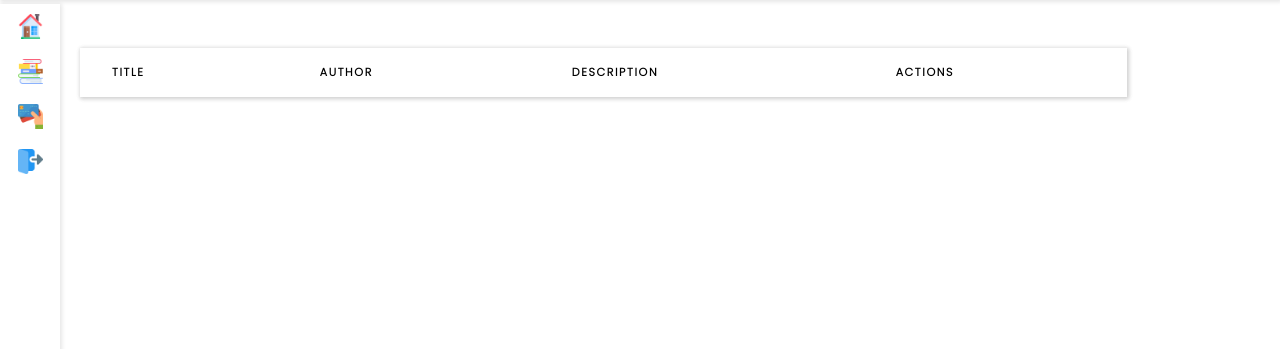
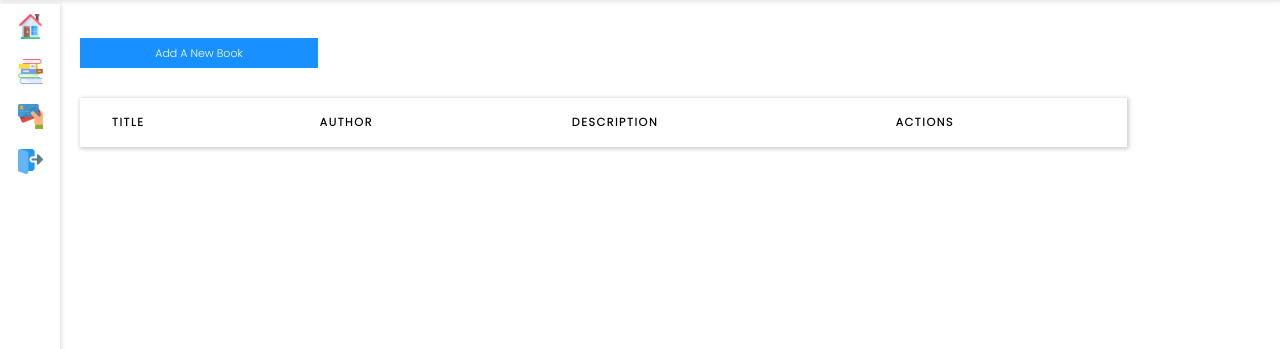
Before and after one commit to devenEden/django-library-app, a Django app: page /books/book-requests/1/ in a window 1280 px wide. Shown: the part 104-453 px from the top of the page. Run offline with Django 4.2, Linux system fonts and the light colour scheme; data comes from the database, SQL or seed files in the repository; lists and menus that the app fills with data are empty; some libraries are stand-ins or nearby versions.

```diff
--- a/templates/books/book_requests.html
+++ b/templates/books/book_requests.html
@@ -2,6 +2,7 @@
 {% load static %}
 {% block content %}
 
+{% if user_role.role == 'Student' %}
 <div class="student-books-container">
     {% for book in books %}
     <div class="book-card">
@@ -19,6 +20,7 @@
 </div>
 
 <div class="">
+    <a class="button-primary" href="{% url 'create_book' %}">Add A New Book</a>
     <table class="books-table-container">
         <thead>
             <tr>
@@ -39,5 +41,45 @@
         </tbody>
     </table>
 </div>
+{% else %}
+<div class="student-books-container">
+    {% for book in books %}
+    <div class="book-card">
+        <div class="book-card-image-container">
+            <image class="book-card-image" src="{% static 'images/studentBook.png' %}" alt="">
+        </div>
+        <div class="book-card-text">
+            <h3>{{ book.title }}</h3>
+            <p>{{ book.description}}</p>
+            <p class="small-student-text">By {{ book.author }}</p>
+            <a class="edit-button" href="">Borrow</a>
+        </div>
+    </div>
+    {% endfor %}
+</div>
+
+<div class="">
+    <a class="button-primary" href="{% url 'create_book' %}">Add A New Book</a>
+    <table class="books-table-container">
+        <thead>
+            <tr>
+                <th>Title</th>
+                <th>Author</th>
+                <th>Description</th>
+                <th>Actions</th>
+            </tr>
+        </thead>
+        <tbody>
+            {% for book in books %}
+            <tr>
+                <td>{{ book.title }}</td>
+                <td>{{ book.author }}</td>
+                <td>{{ book.description }}</td>
+            </tr>
+            {% endfor %}
+        </tbody>
+    </table>
+</div>
+{% endif %}
 
 {% endblock %}
```
